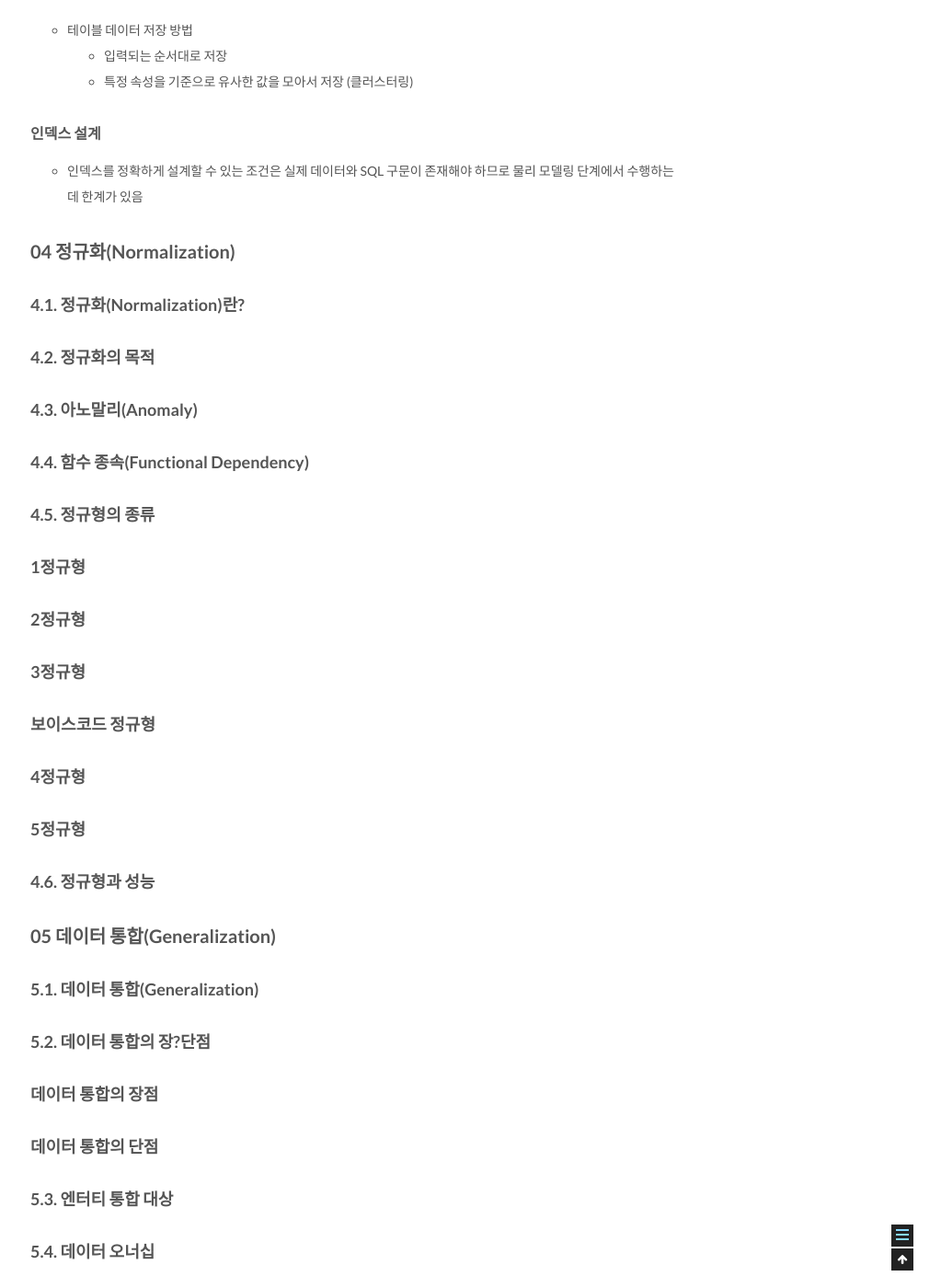
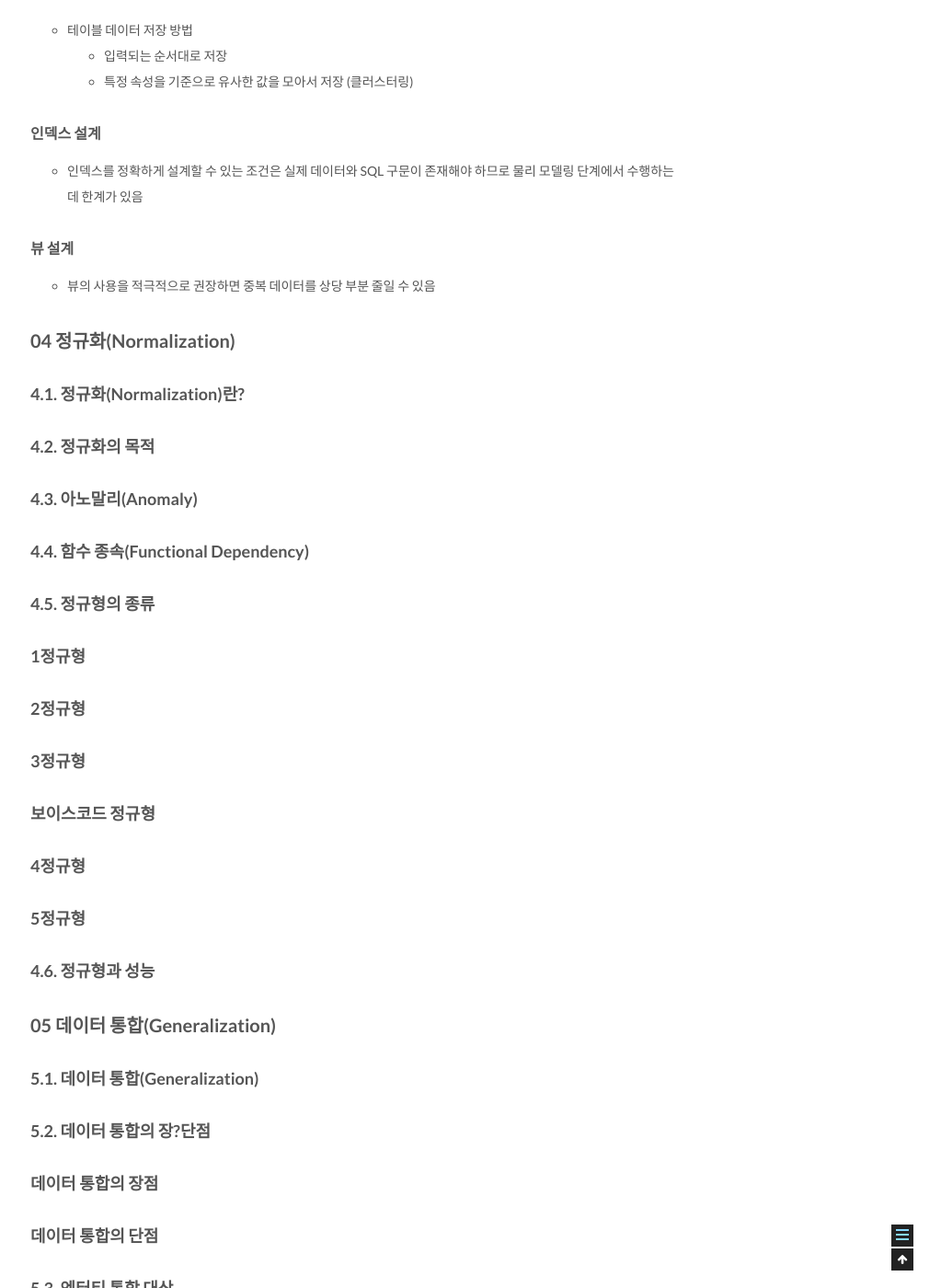
Before and after one commit to csj4032/csj4032.github.io, a Jekyll site: the page built from _posts/2018-05-02-관계형데이터모델링프리미엄가이드.md, in a window 1280 px wide and 1400 px high, scrolled down 10928 px. Shown: the whole window at 92% size, without its empty margins (257-1280 px from the left). Built offline with Jekyll 4.4.1, drawn with Linux system fonts in a browser that asks for light colours; comment, search, counter and statistics services are not loaded.

Commit message:
관계형 데이터 베이스 모델링 포스팅 수정

```diff
--- a/_posts/2018-05-02-관계형데이터모델링프리미엄가이드.md
+++ b/_posts/2018-05-02-관계형데이터모델링프리미엄가이드.md
@@ -335,6 +335,9 @@ comments: true
 #### 인덱스 설계
 * 인덱스를 정확하게 설계할 수 있는 조건은 실제 데이터와 SQL 구문이 존재해야 하므로 물리 모델링 단계에서 수행하는 데 한계가 있음
 
+#### 뷰 설계
+* 뷰의 사용을 적극적으로 권장하면 중복 데이터를 상당 부분 줄일 수 있음
+
 ## 04 정규화(Normalization)
 
 ### 4.1. 정규화(Normalization)란?
```
